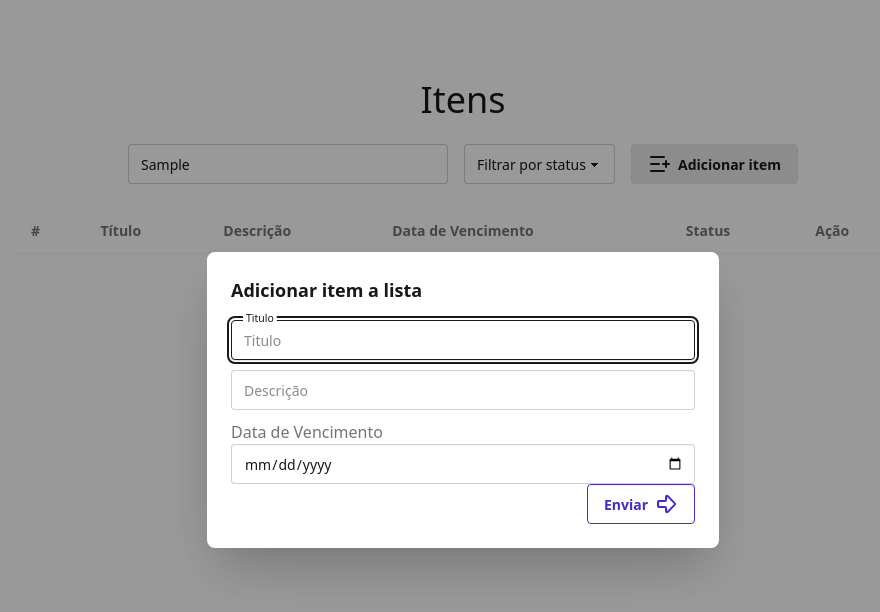
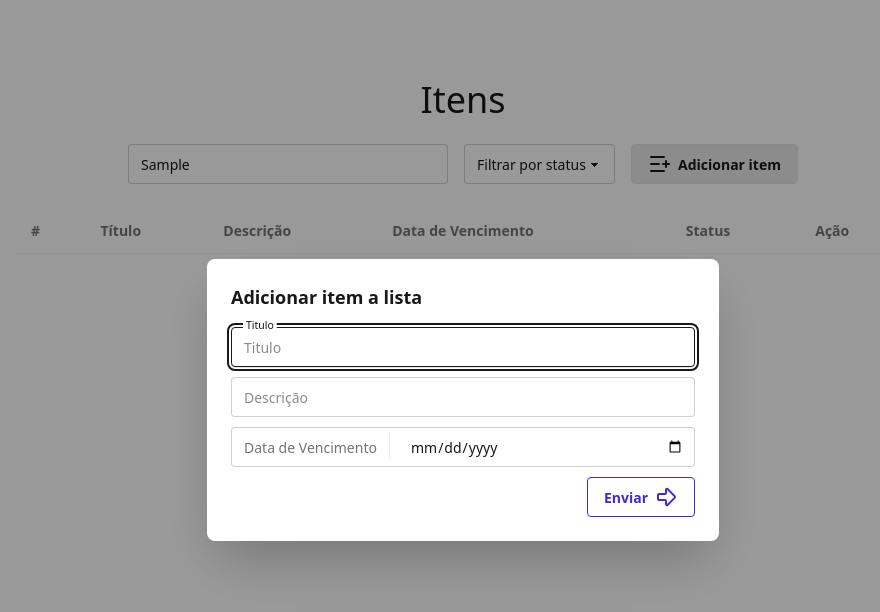
Before and after one commit to LuWroblewski/desafiosenhadigital, a Vue app: page / in a window 1280 px wide. Both pictures are taken after typing "Sample" into the empty fields and a click on the button "Adicionar item". Shown: the top 612 px of the page, without its empty margins (177-1057 px from the left). Built offline with nearby package versions, Linux system fonts and the light colour scheme.

Commit message:
fix date style

```diff
--- a/src/components/modalAdd/modalAdd.vue
+++ b/src/components/modalAdd/modalAdd.vue
@@ -13,10 +13,11 @@
           <span>Descrição</span>
           <input v-model="description" type="text" placeholder="Descrição" required class="input w-full" />
         </label>
-        <label class="w-full">
+        <label class="input w-full">
           <span class="label">Data de Vencimento</span>
-          <input v-model="data" type="date" required class="input w-full" />
+          <input v-model="data" type="date" required />
         </label>
+
         <div class="flex justify-end">
           <button class="btn btn-outline btn-primary" @click="addItem">Enviar <ArrowBigRight /></button>
         </div>
```
